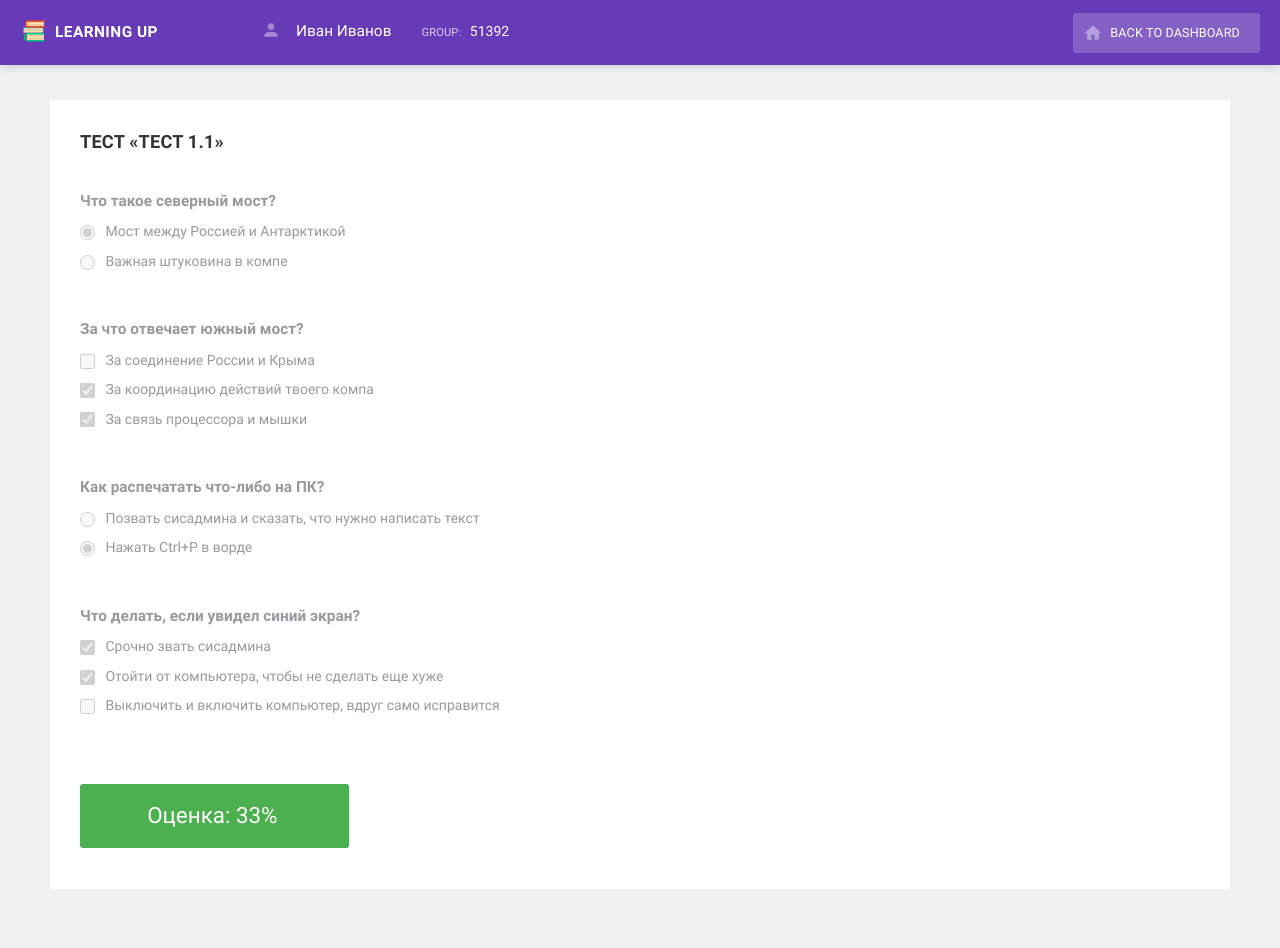
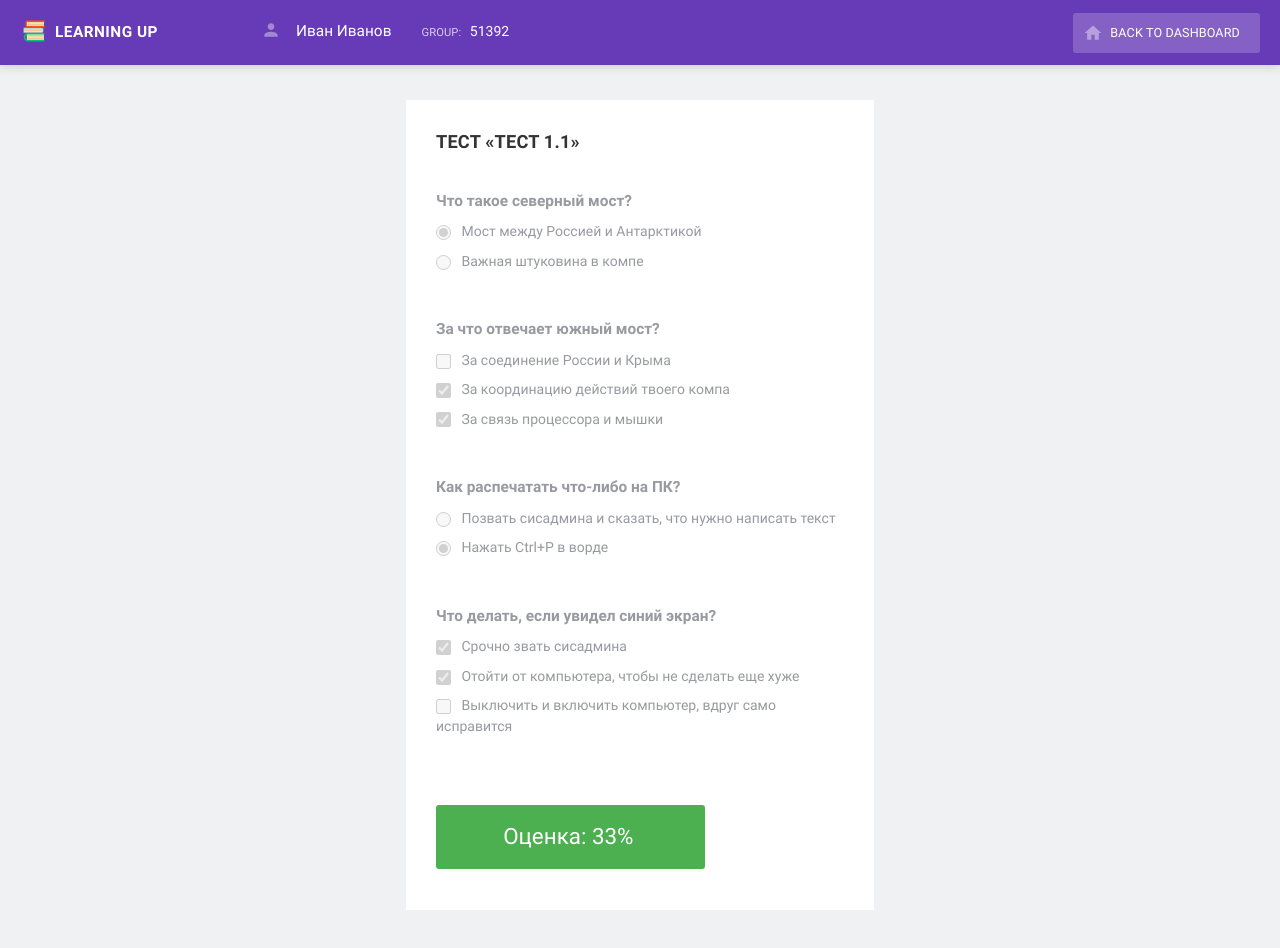
Before and after one commit to dimadk24/learning-app-layout, a website: page source/test-completed.html in a window 1280 px wide. Drawn offline with nearby package versions, Linux system fonts and the light colour scheme; files that its build step writes are made by us from their sources.

Commit message:
feat: change tests container width

```diff
--- a/source/sass/blocks/test.scss
+++ b/source/sass/blocks/test.scss
@@ -1,3 +1,26 @@
+.test-wrapper {
+  @include horizontal-paddings(30px);
+  @include vertical-paddings(30px);
+
+  @media (min-width: $mobile-width) {
+    @include container($mobile-width);
+  }
+
+  @media (min-width: $tablet-width) {
+    @include container($tablet-width - 300px);
+  }
+
+  @media (min-width: $desktop-width) {
+    @include container($tablet-width - 300px);
+  }
+
+  min-width: 320px;
+  overflow: hidden;
+  margin-top: 2.5em;
+  margin-bottom: 5em;
+}
+
+
 .test__name {
   display: block;
   margin-bottom: 0.7em;
@@ -12,13 +35,6 @@
   display: flex;
   flex-direction: column;
   justify-content: flex-start;
-  width: 60%;
-}
-
-@media (max-width: $tablet-width) {
-  .question {
-    width: 100%;
-  }
 }
 
 .question input {
--- a/source/test-completed.html
+++ b/source/test-completed.html
@@ -26,7 +26,7 @@
   </header>
 
   <main class="page-main">
-    <div class="page-wrapper">
+    <div class="test-wrapper">
 
       <div class="disabled">
         <span class="test__name">Тест «Тест 1.1»</span>
```
Also changed, not shown: source/test-not-completed.html (+1 -1 lines).
